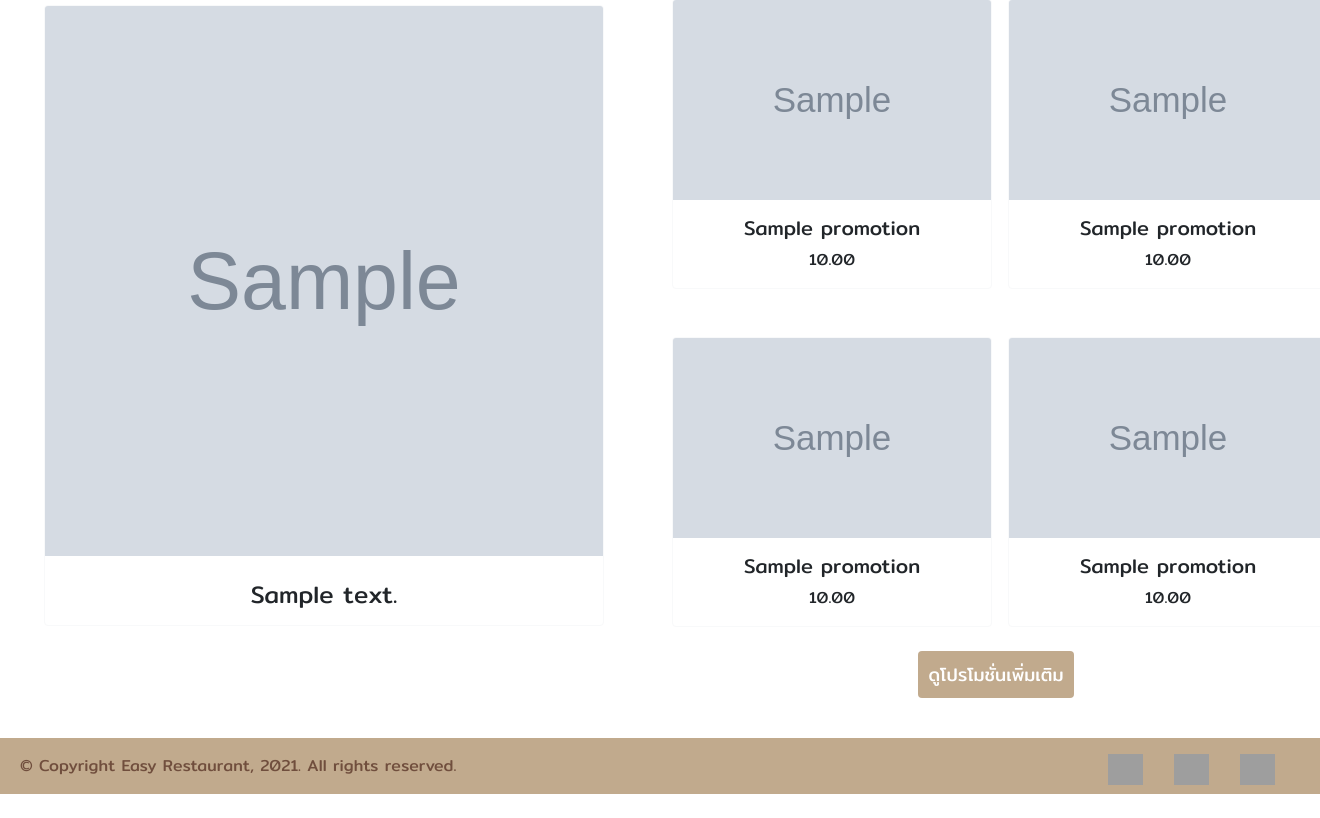
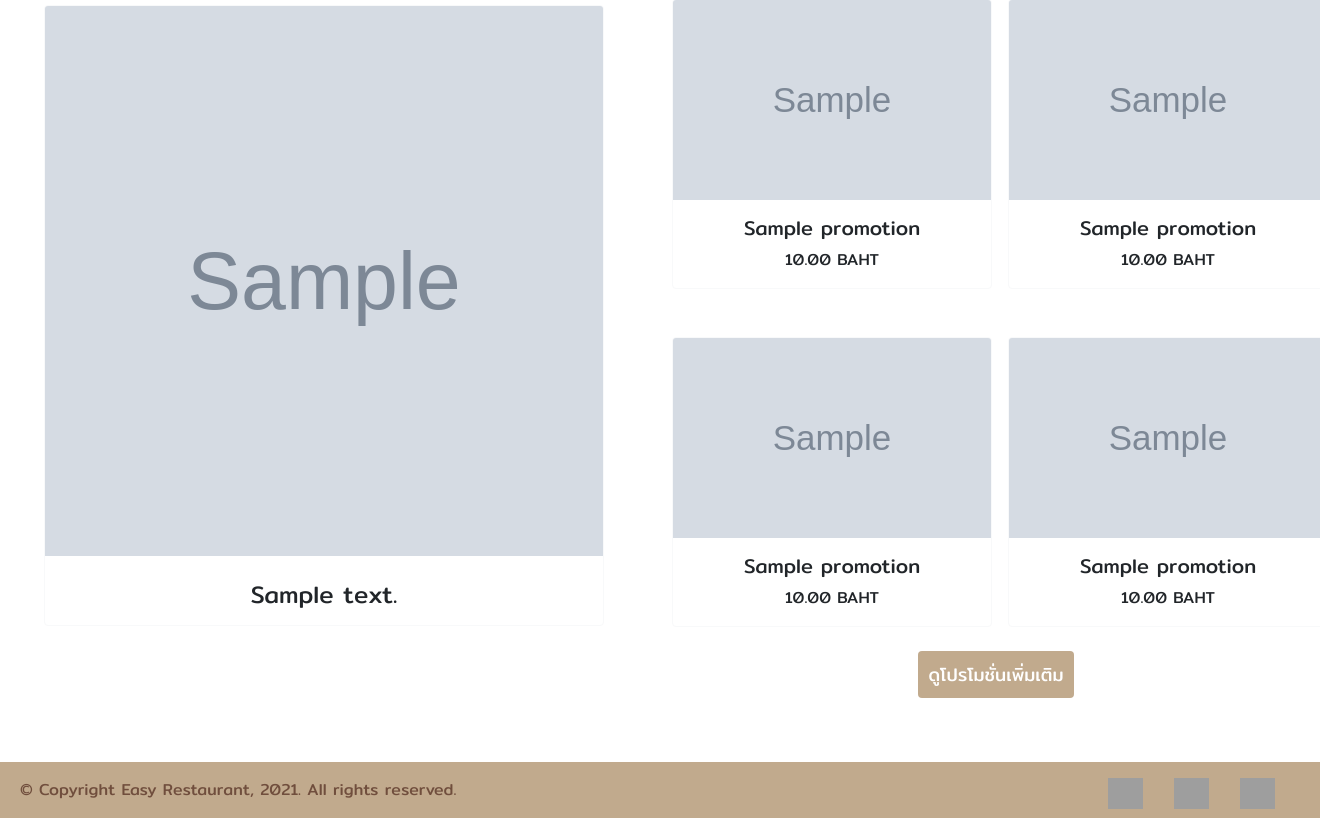
Before and after one commit to ArchanPhalanuphat/easyRestaurant, a Django app: page / in a window 1320 px wide; the page is wider, and only the part inside the window is pictured. Shown: the part 172-990 px from the top of that part. Before the commit the page ends 966 px from the top of that part, so only its background shows below. Run offline with Django 3.2, Linux system fonts and the light colour scheme; tables that the repository leaves empty hold one stand-in row (values such as "Sample post"); grey boxes marked "Sample" are stand-in pictures; grey boxes are pictures that could not be loaded.

Commit message:
new file

```diff
--- a/easyRestaurant_web/models.py
+++ b/easyRestaurant_web/models.py
@@ -32,4 +32,4 @@ class image_pagemenu(models.Model):
 
 class image_main(models.Model):
     image = models.ImageField(upload_to='image_main', null=True, blank=True)
-    description = models.TextField(max_length=50)
+    description = models.TextField(max_length=100)
--- a/easyRestaurant_web/process.py
+++ b/easyRestaurant_web/process.py
@@ -123,8 +123,8 @@ def add_image_main_process(request):
         image = request.FILES['image']
     description = request.POST.get('description')
     add_main = image_main(
-            image = image,
-            description = description
+        image = image,
+        description = description
     )
     add_main.save()
     messages.info(request, 'complate')
--- a/templates/add_menu.html
+++ b/templates/add_menu.html
@@ -19,7 +19,9 @@
           <input type="radio" id="drink" name="type_food" value="drink">
           <label for="css">เครื่องดื่ม</label>
           <input type="radio" id="dessert" name="type_food" value="dessert">
-          <label for="javascript">ของหวาน</label><br>
+          <label for="javascript">ของหวาน</label>
+          <input type="radio" id="promotion" name="type_food" value="promotion">
+          <label for="javascript">โปรโมชั่น</label><br>
           <label for="">ราคา</label>
           <input type="number" min="1" step="any" class="from-control" name="price"><br>
           <input type="checkbox" id="status" name="status" value="have">
--- a/templates/layout.html
+++ b/templates/layout.html
@@ -45,6 +45,10 @@
         }
 
         .status_flase {
+            opacity: 0.5;
+        }
+
+        .test1{
             opacity: 0.5;
         }
 
--- a/templates/page_first.html
+++ b/templates/page_first.html
@@ -47,7 +47,7 @@
                             class="card-img-top" alt="..." width="200" height="200">
                             <div class="card-body">
                             <h5 class="card-title">{{promo.name1}}</h5>
-                            <p class="card-text">{{promo.price1}}</p>
+                            <p class="card-text">{{promo.price1}} BAHT</p>
                             </div>
                         </div>
                         </div>
@@ -58,7 +58,7 @@
                             class="card-img-top" alt="..." width="200" height="200">
                             <div class="card-body">
                             <h5 class="card-title">{{promo.name2}}</h5>
-                            <p class="card-text">{{promo.price2}}</p>
+                            <p class="card-text">{{promo.price2}} BAHT</p>
                             </div>
                         </div>
                         </div>
@@ -69,7 +69,7 @@
                             class="card-img-top" alt="..." width="200" height="200">
                             <div class="card-body">
                                 <h5 class="card-title">{{promo.name3}}</h5>
-                                <p class="card-text">{{promo.price3}}</p>
+                                <p class="card-text">{{promo.price3}} BAHT</p>
                             </div>
                             </div>
                         </div>
@@ -80,7 +80,7 @@
                             class="card-img-top" alt="..." width="200" height="200">
                             <div class="card-body">
                                 <h5 class="card-title">{{promo.name4}}</h5>
-                                <p class="card-text">{{promo.price4}}</p>
+                                <p class="card-text">{{promo.price4}} BAHT</p>
                             </div>
                             </div>
                         </div>
@@ -92,7 +92,7 @@
             <div class="containner-fluid">
                 <center>
                     <a class="button top" type="button" href="/menu_promotion" role="button">ดูโปรโมชั่นเพิ่มเติม</a>
-                    <p>&nbsp;&nbsp;&nbsp;&nbsp;&nbsp;&nbsp;<p></p>
+                    <p><br><br></p>
                 </center>
             </div>
         </div>
--- a/templates/page_menu_food.html
+++ b/templates/page_menu_food.html
@@ -50,7 +50,7 @@
               {% for food in menu %}
                      {% if food.genre == "food" %}
                             <div class="col-lg-4">
-                                   <div class="{% cycle '' '' %}">
+                                   <div class="{% cycle '' '' '' %}">
                                           {% if food.status == False %}
                                                  <center><h5 class="status_flase">{{food.name}} {{food.price}} บาท</h5></center>
                                                  <img src="{{food.image.url}}" class="img-fluid">
```
